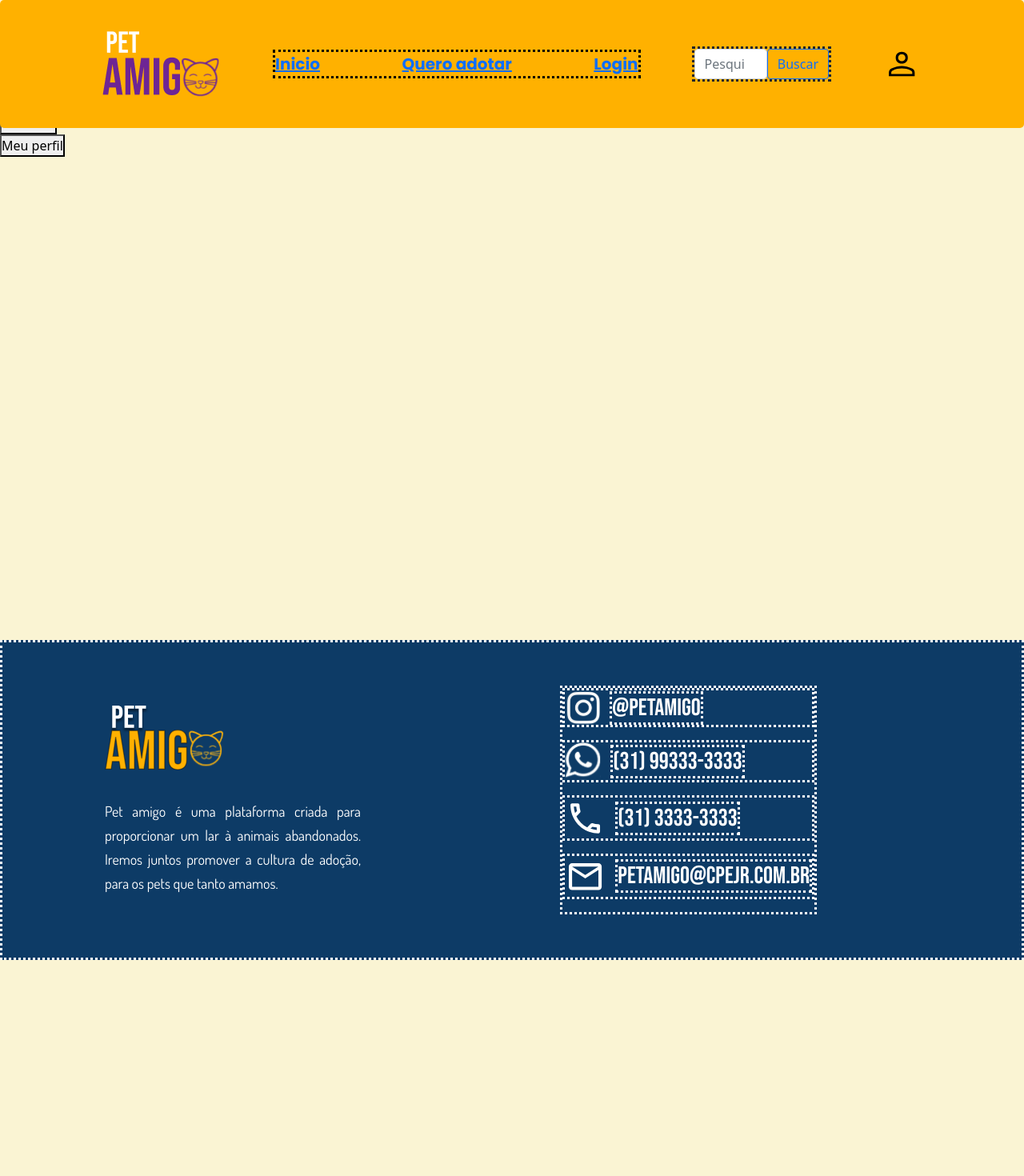
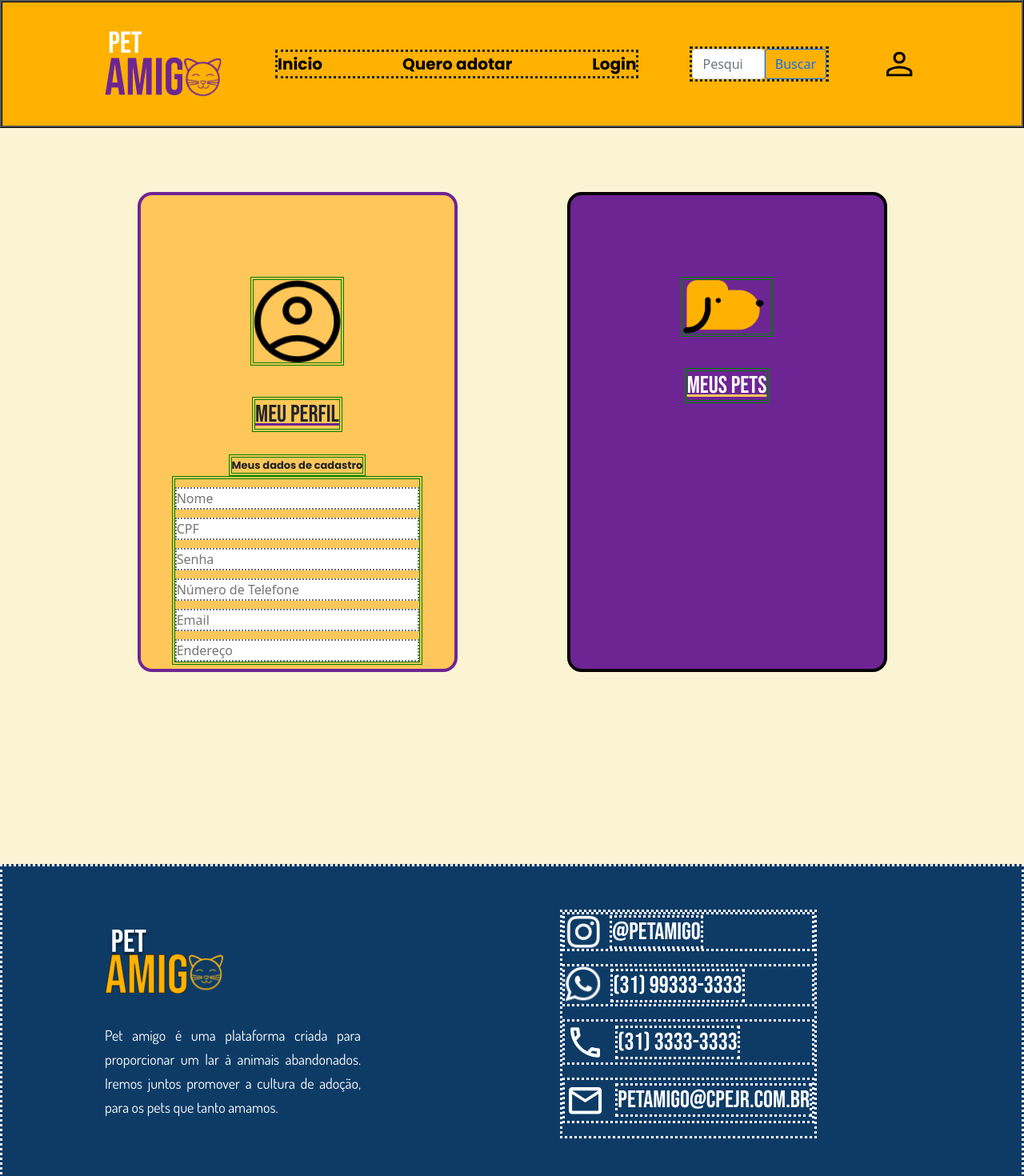
Before and after one commit to GuilhermeRodrigues123/Site-Pet-Amigo, a React (Create React App) app: page /meu-perfil in a window 1280 px wide. Before the commit this address led to /preload. Shown: the top 1470 px of the page at 80% size. Before the commit the page ends 1200 px from the top, so only its background shows below. Built offline with nearby package versions, Linux system fonts and the light colour scheme.

Commit message:
Botao do cadastro

```diff
--- a/src/HeaderFooter/HeaderFooter.css
+++ b/src/HeaderFooter/HeaderFooter.css
@@ -1,22 +1,24 @@
 
-
+body{
+    display: flex;
+    flex-direction: column;
+    justify-content: space-between;
+}
 
 header{
     position: fixed;
     width: 100%;
     height: 200px;
     max-height: 20vh;
-    padding-left: 10vw;
-    padding-right: 10vw;
-    padding-top: 5vh;
-    padding-bottom: 5vh;
+    padding: 5vh 10vw;
     display: flex;
     align-items: center;
     justify-content: space-between;
     column-gap: 5vw;
 
     background: #FFB100;
-    border-radius: 5px;
+    border: black;
+    border-style:ridge;
 }
 
 .header_titles{
@@ -29,7 +31,11 @@ header{
     font-style: normal;
     font-weight: 700;
     font-size: 20px;
+}
+
+.links{
     color: #000000;
+    text-decoration: none;
 }
 
 .inicio{
@@ -42,14 +48,10 @@ header{
 }
 
 footer{
-    position: absolute;
-    top: 100%;
+    position: relative;
     width: 100%;
     height: 50vh;
-    padding-left: 10vw;
-    padding-right: 20vw;
-    padding-top: 10vh;
-    padding-bottom: 10vh;
+    padding: 10vh 20vw 10vh 10vw;
     display: flex;
     align-items: center;
     justify-content: space-between;
@@ -107,6 +109,9 @@ footer{
 
 
 @media (max-width: 1024px){
+    footer{
+        padding-right: 10vw;
+    }
     .footer_right h1{
         font-size: 18px;
     }
--- a/src/HeaderFooter/HeaderFooter.js
+++ b/src/HeaderFooter/HeaderFooter.js
@@ -17,9 +17,9 @@ function HeaderFooter(props) {
                 <header>
                     <img className="logo" src="./images/logo.png" alt="Logo"></img>
                     <div className="header_titles">
-                        <Link to="home">Inicio</Link>
-                        <Link to="animais-para-adocao">Quero adotar</Link>
-                        <Link to="login">Login</Link>
+                        <Link className="links" to="home">Inicio</Link>
+                        <Link className="links" to="animais-para-adocao" >Quero adotar</Link>
+                        <Link className="links" to="login">Login</Link>
                     </div>
                     <Form className="d-flex">
                         <FormControl className="pesquisa" type="search" placeholder="Pesquisa" aria-label="Pesquisa" />
@@ -27,9 +27,7 @@ function HeaderFooter(props) {
                     </Form>
                     <img className="perfil" src="./images/conta.svg" alt="conta"></img>
                 </header>
-                <div className='pagina'>
-                    {props.children}
-                </div>
+                {props.children}
                 <footer>
                     <div className="footer_left">
                         <img className="logo" src="./images/logo_alt.svg" alt="Logo"></img>
--- a/src/pages/Cadastro/cadastro.css
+++ b/src/pages/Cadastro/cadastro.css
@@ -5,13 +5,16 @@
     justify-content: center;
     height: 100%;
     width: 100%;
+    padding: 30vh 10vw;
 }
 
 .base{
     padding: 30px;
     display: flex;
     flex-direction: column;
-    width: 35%;
+    row-gap: 10px;
+    width: 400px;
+    max-width: 60%;
     max-height: 70%;
     background-color: #FFC759;
     border: 4px solid #6E2594;
@@ -29,6 +32,7 @@
 .dados input{
     height: 30px;
     width: 90%;
+    max-height: 30px;
 }
 
 
@@ -65,9 +69,9 @@
 
 @media(max-width: 820px){
     .base{
-        align-items: center;
-        width: 80%;
+        max-width: 80%;
     }
+
     .texto{
         font-size: 10px;
     }
@@ -75,3 +79,13 @@
         width: 130px;
     }
 }
+
+@media(max-width: 428px){
+    .dados input{
+        width: 100%;
+    }
+    .base{
+        padding: 20px 15px;
+        align-items: center;
+    }
+}
--- a/src/pages/Login/Login.js
+++ b/src/pages/Login/Login.js
@@ -34,7 +34,7 @@ function Login() {
           <p></p>
           <p2>Não tem uma conta? Clique aqui!</p2>
         </div>
-        <div className="buttonContent"><button className="cadastroButton"> Cadastre-se</button></div>
+        <div className="buttonContent"><button className="cadastroButton" onClick={() => {history.push("/cadastro");}}> Cadastre-se</button></div>
       </div>
 
       <div className="login">
@@ -62,10 +62,6 @@ function Login() {
             Entrar
           </Button>
         </Form>
-
-        <button onClick={() => { history(-1); }}>
-          retornar
-        </button>
       </div>
     </div>
   );
--- a/src/pages/Login/login.css
+++ b/src/pages/Login/login.css
@@ -56,7 +56,7 @@
     justify-content: space-around;
     column-gap: 50px;
     row-gap: 50px;
-    padding: 20vh 10vw;
+    padding: 30vh 10vw;
 }
 
 .buttonContent{
--- a/src/pages/MeuPerfil/MeuPerfil.js
+++ b/src/pages/MeuPerfil/MeuPerfil.js
@@ -1,36 +1,32 @@
-import React,{ useState } from 'react';
-import {useHistory} from 'react-router-dom';
+import React, { useState } from 'react';
+import { useHistory } from 'react-router-dom';
 import "./meuPerfil.css"
 
-function MeuPerfil(){
+function MeuPerfil() {
     const history = useHistory();
     return (
-        <div className = "mae">
-            <div className = "meuPerfil">
-                <img className="imagem" src = "/images/perfil.png"></img>
-                <h1 className = "perfilText">
+        <div className="mae">
+            <div className="meuPerfil">
+                <img className="imagem" src="/images/perfil.png"></img>
+                <h1 className="perfilText">
                     Meu Perfil
                 </h1>
-                <div className = "perfilSubtext">
+                <div className="perfilSubtext">
                     Meus dados de cadastro
                 </div>
                 <div className='dadosPerfil'>
-                    <input className="dados" type="text" placeholder ="Nome" name = "nome"/>
-                    <input className="dados" type="text" placeholder ="CPF" name = "cpf"/>
-                    <input className="dados" type="text" placeholder ="Senha" name = "senha"/>
-                    <input className="dados" type="text" placeholder ="Número de Telefone" name = "telefone"/>
-                    <input className="dados" type="text" placeholder ="Email" name = "email"/>
-                    <input className="dados" type="text" placeholder ="Endereço" name = "endereco"/>
+                    <input className="dados" type="text" placeholder="Nome" name="nome" />
+                    <input className="dados" type="text" placeholder="CPF" name="cpf" />
+                    <input className="dados" type="text" placeholder="Senha" name="senha" />
+                    <input className="dados" type="text" placeholder="Número de Telefone" name="telefone" />
+                    <input className="dados" type="text" placeholder="Email" name="email" />
+                    <input className="dados" type="text" placeholder="Endereço" name="endereco" />
                 </div>
-
-                <button onClick={() => {history.push(-1);}}>
-                    retornar
-                </button>
             </div>
             <div className='meusPets'>
                 <img className="imagem" src="/images/petDesign.png"></img>
-                <h1 className = "perfilText">
-                   Meus Pets
+                <h1 className="perfilText">
+                    Meus Pets
                 </h1>
             </div>
         </div>
--- a/src/pages/MeuPerfil/meuPerfil.css
+++ b/src/pages/MeuPerfil/meuPerfil.css
@@ -7,24 +7,24 @@
     justify-content: space-around;
     column-gap: 50px;
     row-gap: 50px;
-    padding: 20vh 10vw;
+    padding: 30vh 10vw;
 
 }
 
 .meuPerfil{
-    padding-top: 10vh;
+    padding-top: 10%;
     display: flex;
     align-items: center;
     flex-direction: column;
     width: 400px;
-    height: 70vh;
-    min-height: 600px;
+    max-height: 80vh;
+    height: 600px;
     background-color: #FFC759;
     border-radius: 18px;
     border: 4px solid #6E2594;
 }
 .meusPets{
-    padding-top: 10vh;
+    padding-top: 10%;
     display: flex;
     align-items: center;
     justify-content: flex-start;
--- a/src/rotas.js
+++ b/src/rotas.js
@@ -13,7 +13,7 @@ function Rotas() {
     return (
         <BrowserRouter>
             <HeaderFooter>
-                <Route component={() => <Redirect to="/preload" />} />
+                {/* <Route component={() => <Redirect to="/preload" />} /> */}
                 <Route path='/preload' component={PreLoad} />
                 <Route path='/animais-para-adocao' component={AnimaisParaAdocao} />
                 <Route path='/meu-perfil' component={MeuPerfil} />
```
Also changed, not shown: src/pages/Cadastro/Cadastro.js (+24 -28 lines).
